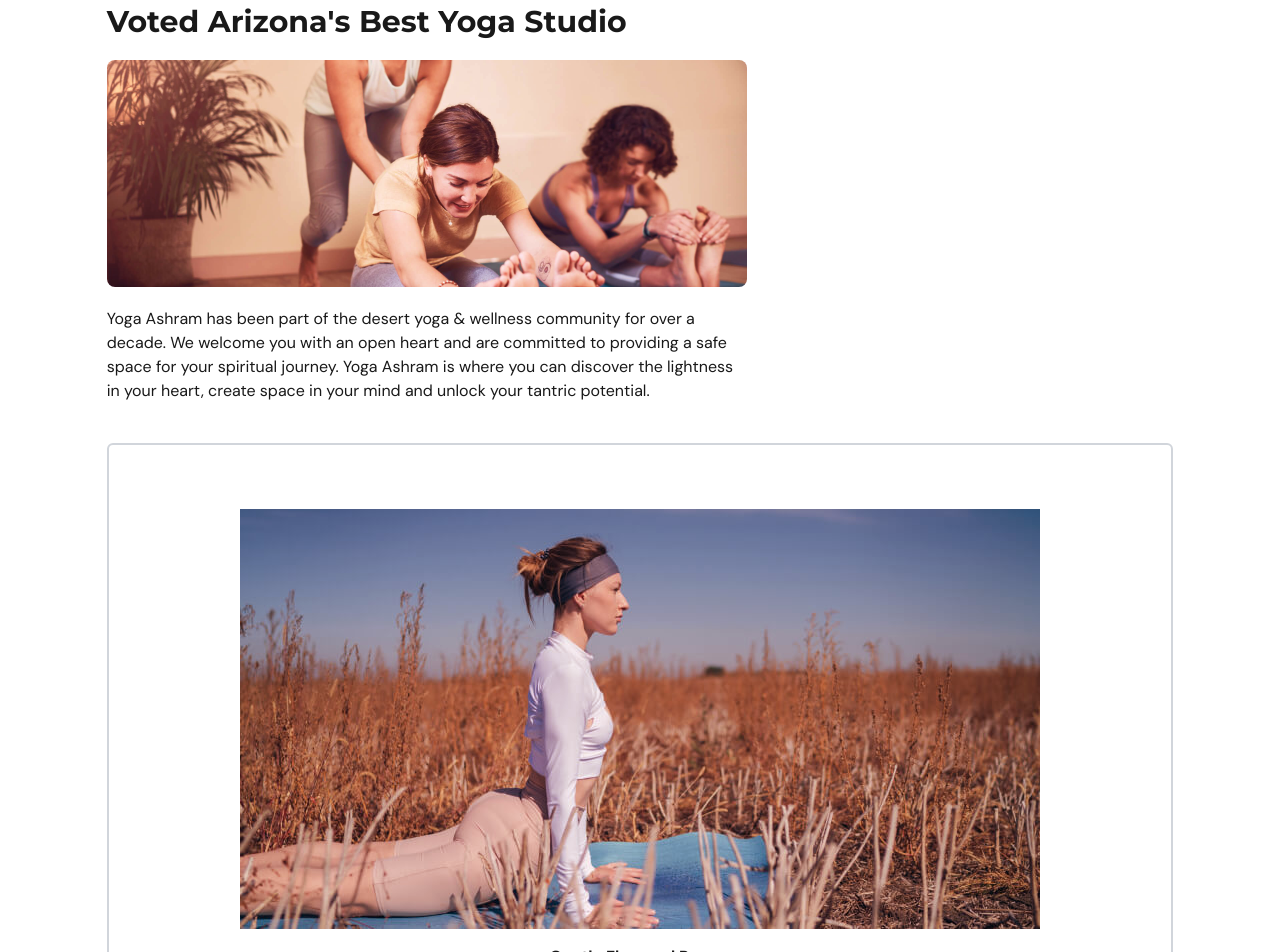
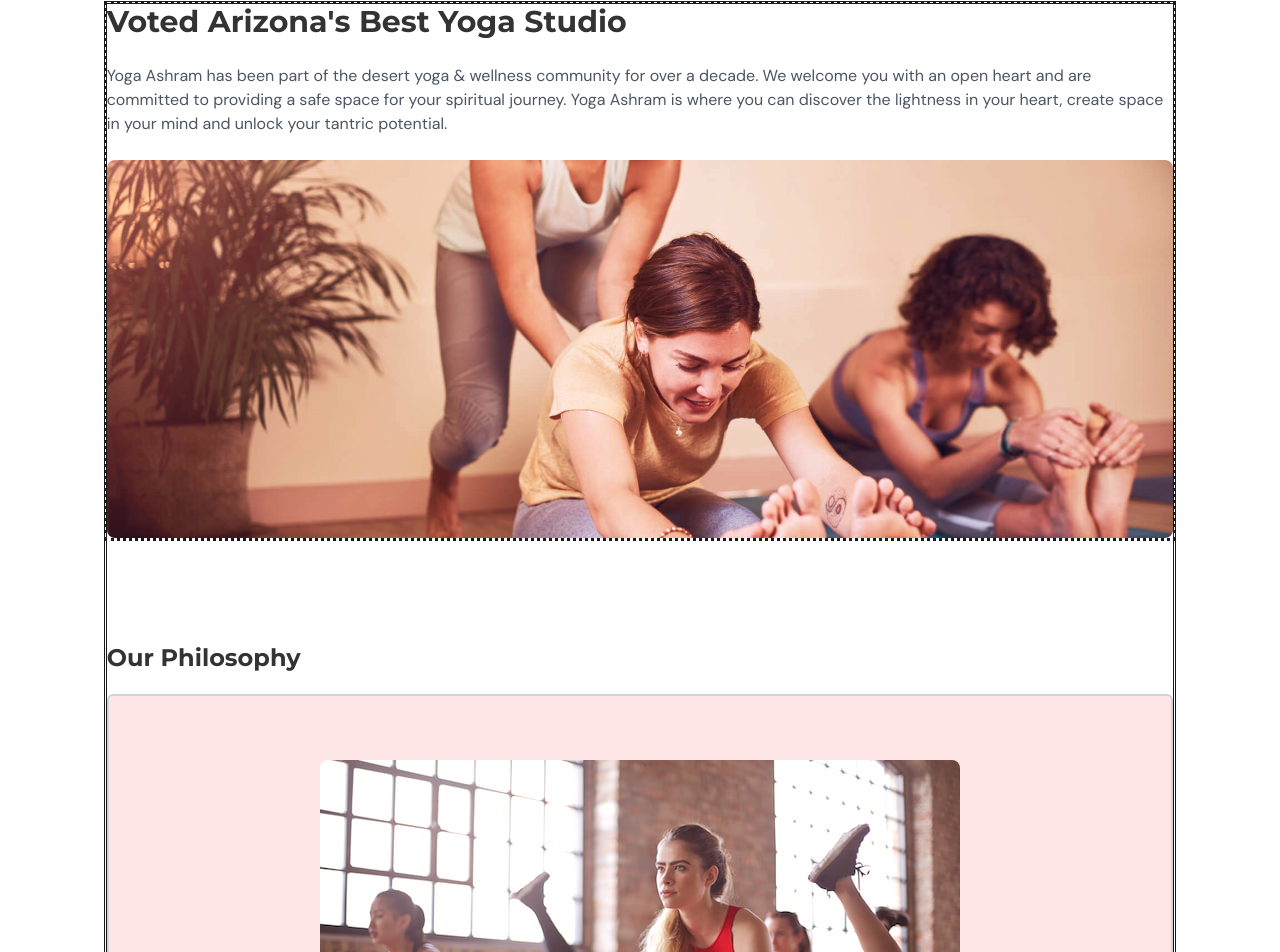
Before and after one commit to Athma-Vasi/Yoga-Fitness-Club-Page, a React (Vite) app: page / in a window 1280 px wide. Shown: the part 896-1848 px from the top of the page. Built offline with nearby package versions, Linux system fonts and the light colour scheme.

Commit message:
add philosophy banner text animation

```diff
--- a/src/scenes/philosophy/PhilosophyCard.tsx
+++ b/src/scenes/philosophy/PhilosophyCard.tsx
@@ -1,4 +1,5 @@
 import { SelectedPages } from "@/types";
+import { motion } from "framer-motion";
 import AnchorLink from "react-anchor-link-smooth-scroll";
 
 type PhilosophyCardProps = {
@@ -20,11 +21,11 @@ function PhilosophyCard({
 }: PhilosophyCardProps) {
   return (
     <div
-      className="mt-5 rounded-md border-2 border-gray-300 px-5 py-16 text-center xs:basis-3/5 sm:basis-3/5 md:basis-3/5"
+      className="mt-5 rounded-md border-2 border-gray-300 bg-tertiary-25 px-5 py-16 text-center xs:basis-3/5 sm:basis-3/5 md:h-[800px] md:basis-3/5"
       key={key}
     >
       <div className="mb-4 flex justify-center">{image}</div>
-      <h4 className="font-bold">{title}</h4>
+      <h4 className="text-lg font-bold">{title}</h4>
       <p className="my-3">{description}</p>
       <h6 className="my-3">Level: {level}</h6>
       <AnchorLink
--- a/src/scenes/philosophy/index.tsx
+++ b/src/scenes/philosophy/index.tsx
@@ -2,7 +2,7 @@ import BannerText from "@/shared/BannerText";
 import { PhilosphyCardType, SelectedPages } from "@/types";
 import { motion } from "framer-motion";
 import { HiHomeModern, HiUserGroup, HiAcademicCap } from "react-icons/hi2";
-import womanStretchingInField from "@/assets/woman-stretching-in-field.png";
+import stretchingFocused from "@/assets/woman-stretching-focused.png";
 import womenLaughingStretching from "@/assets/women-laughing-stretching.png";
 import yogaStretching from "@/assets/yoga-stretching.png";
 import threeWomenPose from "@/assets/three-women-pose.png";
@@ -13,20 +13,27 @@ const philosophyCards: PhilosphyCardType[] = [
   {
     image: (
       <img
-        src={womanStretchingInField}
-        alt="pic of woman stretching in a field"
+        src={stretchingFocused}
+        alt="pic of incense burning"
+        className="rounded-lg"
       />
     ),
     title: "Gentle Flow and Renew",
     description:
-      "Build awareness of the breath and body using restorative gentle poses. A wonderful way to build heat, strength, and deep surrender through carefully orchestrated movements, controlled pressure and well-measured stretches.",
+      "If you're new to yoga, been off the mat for awhile, have a physical injury or limitation, or just want to get back to basics, this it the class for you! Build awareness of the breath and body using restorative gentle poses. A wonderful way to build heat, strength, and deep surrender through carefully orchestrated movements, controlled pressure and well-measured stretches.",
     level: "Beginners to Advanced yogis",
   },
   {
-    image: <img src={yogaStretching} alt="pic of man stretching" />,
+    image: (
+      <img
+        src={yogaStretching}
+        alt="pic of man stretching"
+        className="rounded-lg"
+      />
+    ),
     title: "Hot Vinyasa Flow",
     description:
-      "Hot Vinyasa Flow is the merging of standing and balancing postures fused with Vinyasa, flowing movement, in a heated room. Heated yoga can also help the body flush out toxins, increase heart rate for a better cardio workout and keep muscles in an optimal state for yoga.",
+      "Hot Vinyasa Flow is the merging of standing and balancing postures fused with Vinyasa, flowing movement through Sun Salutations, standing poses, arm balancing, seated poses, core drills and backbends, in a heated room to increase flexibility, strength, lung capacity and blood circulation. Heated yoga can also help the body flush out toxins, increase heart rate for a better cardio workout and keep muscles in an optimal state for yoga.",
     level: "Beginners to Advanced yogis",
   },
   {
@@ -34,18 +41,25 @@ const philosophyCards: PhilosphyCardType[] = [
       <img
         src={threeWomenPose}
         alt="pic of three women dynamically stretching"
+        className="rounded-lg"
       />
     ),
     title: "Power Yoga",
     description:
-      "Power Vinyasa Flow Yoga is a powerful, energetic form of yoga where students fluidly move from one pose to the next while connecting their breathing to their movements. Baron Baptiste, the founder of this form of yoga, describes this practice as “the perfect blend of sweat and serenity.”",
+      "Power Vinyasa Flow Yoga is a powerful, energetic form of yoga where students fluidly move from one pose to the next while connecting their breathing to their movements. It incorporates strength, flexibility, balance, cardio and physical and mental stamina in one session. Baron Baptiste, the founder of this form of yoga, describes this practice as “the perfect blend of sweat and serenity.”",
     level: "Intermediate to Advanced yogis",
   },
   {
-    image: <img src={twoWomenLaughing} alt="pic of two women laughing" />,
+    image: (
+      <img
+        src={twoWomenLaughing}
+        alt="pic of two women laughing"
+        className="rounded-lg"
+      />
+    ),
     title: "Tantric Yoga",
     description:
-      "The exploration of the subtle energies within the body and their connection to the universe provide the opportunity to understand the purpose of life and the principles of union in new dimensions. Expand your capacity for intimacy and become a better lover by deepening your connection to dormant energies.",
+      "Tantra practice is deeply tied to energy connections, sensuality and self-awareness, which can then lead to physical and mental liberation. The exploration of the subtle energies within the body and their connection to the universe provide the opportunity to understand the purpose of life and the principles of union in new dimensions. Expand your capacity for intimacy and become a better lover by deepening your connection to previously dormant energies.",
     level: "Advanced yogis",
   },
 ];
@@ -58,30 +72,44 @@ function Philosophy({ setSelectedPage }: PhilosophyProps) {
   return (
     <section
       id="Philosophy"
-      className="mx-auto min-h-full w-full bg-white py-20 "
+      className="mx-auto min-h-full w-full bg-white py-20"
     >
       <motion.div
         onViewportEnter={() => setSelectedPage("philosophy")}
-        className="xs:mx-auto xs:w-5/6"
+        className="outline-double xs:mx-auto xs:w-5/6"
       >
-        <div className="md:my-5 md:w-3/5">
+        <motion.div
+          className="outline-dotted md:my-5 md:w-full md:flex-row"
+          initial="hidden"
+          whileInView="visible"
+          viewport={{ once: true, amount: 0.6 }}
+          transition={{ duration: 0.618 }}
+          variants={{
+            hidden: { opacity: 0, x: -50 },
+            visible: { opacity: 1, x: 0 },
+          }}
+        >
           <BannerText>Voted Arizona's Best Yoga Studio</BannerText>
-          <img
-            src={womenLaughingStretching}
-            alt="photo of woman stretching on a yoga mat in a field"
-            className="my-5 rounded-lg"
-          />
-          <p className="my-5">
+          <p className="my-6 text-gray-600">
             Yoga Ashram has been part of the desert yoga & wellness community
             for over a decade. We welcome you with an open heart and are
             committed to providing a safe space for your spiritual journey. Yoga
             Ashram is where you can discover the lightness in your heart, create
             space in your mind and unlock your tantric potential.
           </p>
-        </div>
+          <img
+            src={womenLaughingStretching}
+            alt="photo of woman stretching on a yoga mat in a field"
+            className="rounded-lg"
+          />
+        </motion.div>
 
         {/* philosophy */}
-        <div className="mt-5 items-center justify-between gap-8 xs:flex-col sm:flex md:flex">
+        <div className="mt-6 items-center justify-between gap-8  xs:flex-col sm:flex md:flex-row">
+          <div className="">
+            <h3 className="mt-20 font-montserrat text-2xl font-bold text-gray-100">
+              Our Philosophy
+            </h3>
             {philosophyCards.map((philosophyCard) => (
               <PhilosophyCard
                 key={philosophyCard.title}
@@ -93,6 +121,7 @@ function Philosophy({ setSelectedPage }: PhilosophyProps) {
               />
             ))}
           </div>
+        </div>
       </motion.div>
     </section>
   );
--- a/src/shared/BannerText.tsx
+++ b/src/shared/BannerText.tsx
@@ -2,7 +2,9 @@ type BannerTextProps = { children: string };
 
 function BannerText({ children }: BannerTextProps) {
   return (
-    <h1 className="basis-3/5 font-montserrat text-3xl font-bold">{children}</h1>
+    <h1 className="mb-6 basis-3/5 font-montserrat text-3xl font-bold text-gray-100">
+      {children}
+    </h1>
   );
 }
 
```
Also changed, not shown: src/assets/woman-stretching-focused.png (renamed from src/assets/bruce-mars-gJtDg6WfMlQ-unsplash.png). Lines whose indentation alone changed are shown as unchanged.
